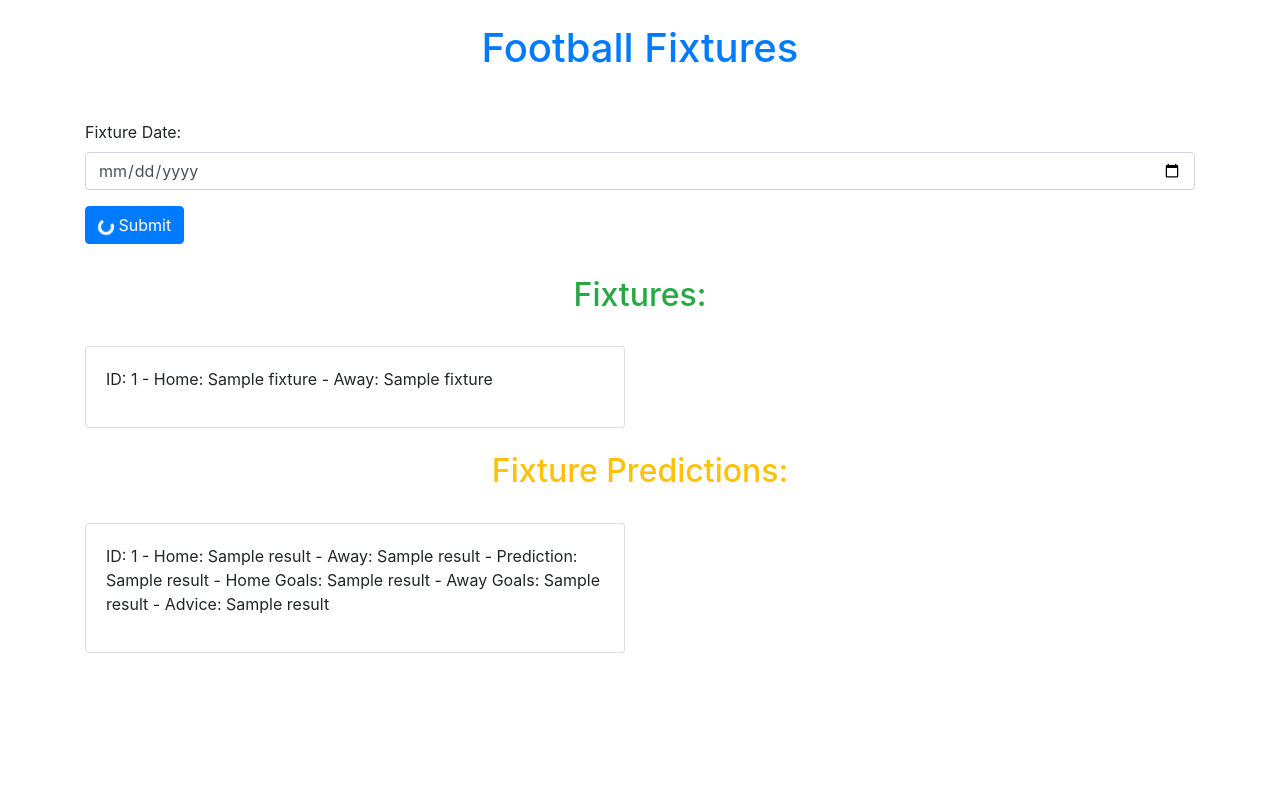
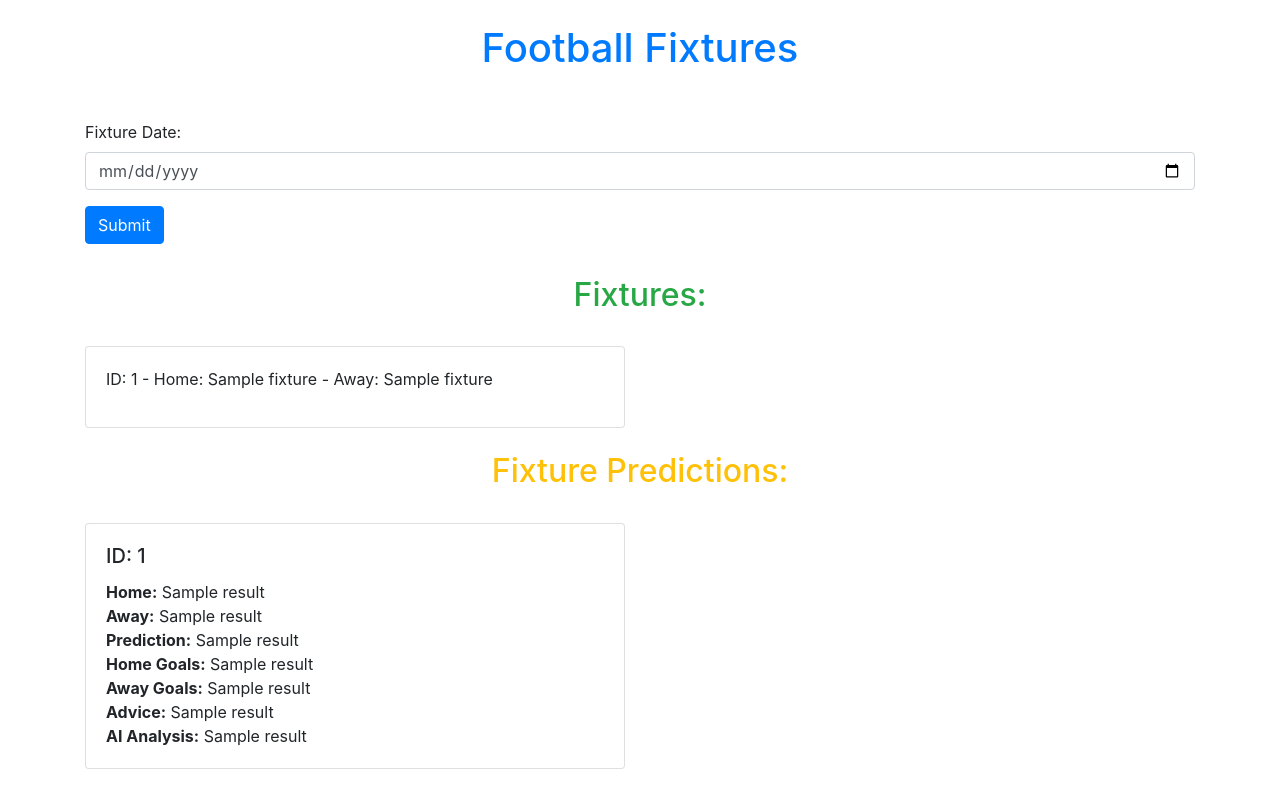
Before and after one commit to HalcyonLegion/AI-Predictions, a Flask app: template Templates/index.html in a window 1280 px wide. Run offline with Flask 3, Linux system fonts and the light colour scheme; the template is opened without the code that fills it: most values are stand-ins (such as "Sample title", 1, 10 or a date in 2020); some libraries are stand-ins or nearby versions.

Commit message:
AI response working, fixed CSS for cards

```diff
--- a/Templates/index.html
+++ b/Templates/index.html
@@ -23,7 +23,8 @@
                 <input type="date" id="date" name="date" class="form-control">
             </div>
             <button type="submit" class="btn btn-primary submitButton">
-                <span class="spinner-border spinner-border-sm" role="status" aria-hidden="true"></span>
+                <span class="spinner-border spinner-border-sm" role="status"
+      aria-hidden="true" style='display: none;'></span>
                 Submit
             </button>
         </form>
@@ -44,18 +45,30 @@
         {% endif %}
 
         {% if results %}
+
         <h2 class="text-center py-3 text-warning">Fixture Predictions:</h2>
+
         <div class="row">
             {% for result in results %}
             <div class="col-md-6 py-2">
                 <div class="card">
                     <div class="card-body">
-                            <p>ID: {{ result[0] }} - Home: {{ result[1] }} - Away: {{ result[2] }} - Prediction: {{ result[3] }} - Home Goals: {{ result[4] }} - Away Goals: {{ result[5] }} - Advice: {{ result[6] }}</p>
+                        <h5 class="card-title">ID: {{ result[0] }}</h5>
+                        <p class="card-text">
+                            <strong>Home:</strong> {{ result[1] }}<br>
+                            <strong>Away:</strong> {{ result[2] }}<br>
+                            <strong>Prediction:</strong> {{ result[3] }}<br>
+                            <strong>Home Goals:</strong> {{ result[4] }}<br>
+                            <strong>Away Goals:</strong> {{ result[5] }}<br>
+                            <strong>Advice:</strong> {{ result[6] }}<br>
+                            <strong>AI Analysis:</strong> {{ result[7] }}
+                        </p>
                     </div>
                 </div>
             </div>
             {% endfor %}
         </div>
+
     {% endif %}
     </div>  <!-- END OF CONTAINER -->
 
@@ -63,6 +76,6 @@
     <script src="https://code.jquery.com/jquery-3.3.1.slim.min.js"></script>
     <script src="https://cdnjs.cloudflare.com/ajax/libs/popper.js/1.14.7/umd/popper.min.js"></script>
     <script src="https://stackpath.bootstrapcdn.com/bootstrap/4.3.1/js/bootstrap.min.js"></script>
-    <script src="/static/js/script.js"></script>
+    <!-- <script src="/static/js/script.js"></script> -->
 </body>
 </html>
--- a/app.py
+++ b/app.py
@@ -1,24 +1,32 @@
+import logging
 from flask import Flask, request, render_template
 import requests
 import openai
 
+logging.basicConfig(level=logging.DEBUG)
+
 #This lets us read the API Key.
 def open_file(filepath):
     with open(filepath, 'r') as infile:
-        return infile.read()
+        info = infile.read()
+        logging.info(f'File {filepath} read successfully.')
+        return info
 
 def get_api_key(filename):
     api_key = open_file(filename)
+    logging.info('API key fetched.')
     return api_key
 
 app = Flask(__name__)
 
 @app.route('/')
 def home():
+    logging.info('Home route accessed.')
     return render_template('index.html')
 
 @app.route("/get-fixtures", methods=["POST"])
 def get_fixtures():
+    logging.info('get-fixtures route accessed with POST method.')
     fixture_date = request.form.get("date")
 
     fixture_url = "https://api-football-v1.p.rapidapi.com/v3/fixtures"
@@ -27,8 +35,10 @@ def get_fixtures():
         "X-RapidAPI-Host": "api-football-v1.p.rapidapi.com"
     }
     querystring = {"date": fixture_date, "league": "39", "season": "2023"}
+    logging.info('Sending request to fetch fixture data.')
     fixture_response = requests.get(fixture_url, headers=headers, params=querystring)
     fixture_data = fixture_response.json()
+    logging.info('Fixture data obtained.')
 
     fixture_ids = [(match["fixture"]["id"], match["teams"]["home"]["name"], match["teams"]["away"]["name"]) for match in fixture_data["response"]]
 
@@ -41,17 +51,33 @@ def get_fixtures():
         prediction_url = "https://api-football-v1.p.rapidapi.com/v3/predictions"
         prediction_querystring = {"fixture": fixture_id}
 
+        logging.info(f'Retrieving predictions for fixture_id: {fixture_id}.')
         prediction_response = requests.get(prediction_url, headers=headers, params=prediction_querystring)
         prediction_data = prediction_response.json()
 
         if prediction_data.get("response"):
             winner = prediction_data["response"][0]["predictions"]["winner"]["name"]
+            analysis = get_chatgpt_analysis(winner)
             goalsHome = prediction_data["response"][0]["predictions"]["goals"]["home"]
             goalsAway = prediction_data["response"][0]["predictions"]["goals"]["away"]
             advice = prediction_data["response"][0]["predictions"]["advice"]
-            results.append((fixture_id, home_team, away_team, winner, goalsHome, goalsAway, advice))
+            results.append((fixture_id, home_team, away_team, winner, goalsHome, goalsAway, advice, analysis))
 
     return render_template("index.html", results=results)
 
+def get_chatgpt_analysis(prediction):
+    logging.info('Sending sentiment analysis request to GPT-3.')
+    openai.api_key = get_api_key('openaiapikey.txt')
+    response = openai.ChatCompletion.create(
+        model="gpt-3.5-turbo",
+        messages=[
+            {"role": "system", "content": "You are an expert in sentiment analysis and will be able to objectively analyse football match predictions and give your own input on the prediction."},
+            {"role": "user", "content": prediction}
+        ]
+    )
+    logging.info('Sentiment analysis response received.')
+    return response['choices'][0]['message']['content'].strip() # Corrected line
+
 if __name__ == '__main__':
+    logging.info('App starting.')
     app.run(debug=True)
```
Also changed, not shown: Static/css/style.css (+11 -0 lines). Lines whose indentation alone changed are shown as unchanged.
